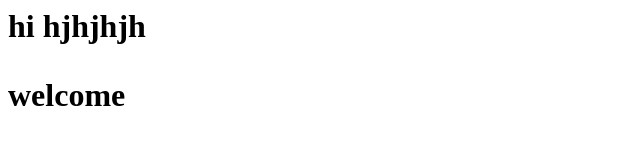
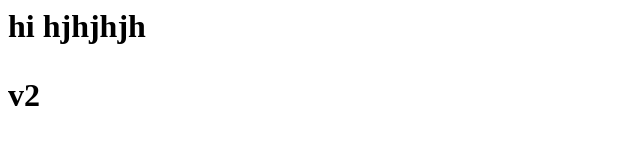
Before and after one commit to neethus22/gana-, a plain HTML site: page index.html in a window 1280 px wide. Shown: the whole page, without its empty margins (0-640 px from the left). Drawn offline with Linux system fonts and the light colour scheme.

Commit message:
Update index.html

```diff
--- a/index.html
+++ b/index.html
@@ -3,7 +3,7 @@
 <body>
 
 <h1> hi hjhjhjh </hi>
-<p> welcome </p>
+<p> v2 </p>
 
 </body>
 
```
